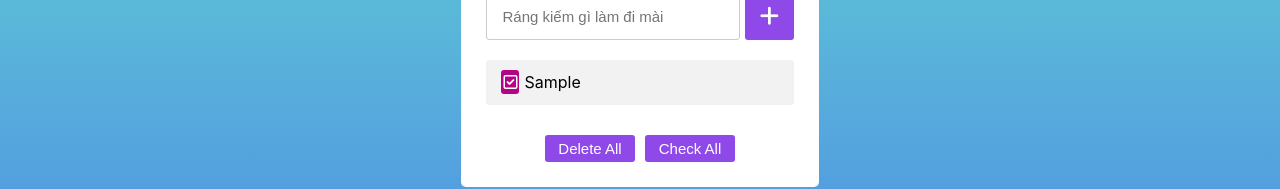
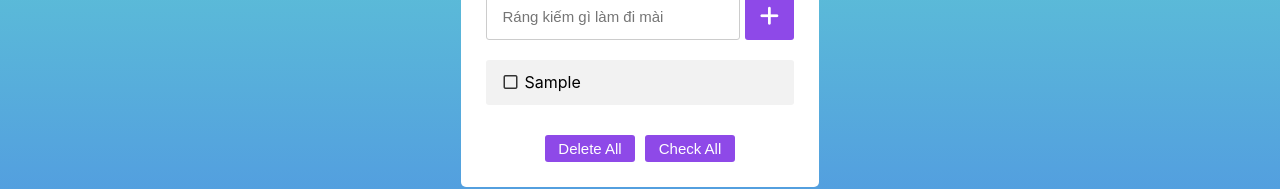
Before and after one commit to chun14799/Todos-List, a React (Create React App) app: page / in a window 1280 px wide. Both pictures are taken after typing "Sample" into the empty fields and a click on the button 769 px from the left and 367 px from the top of the page. Shown: the part 350-539 px from the top of the page. Built offline with nearby package versions, Linux system fonts and the light colour scheme.

Commit message:
update UI in checkbox

```diff
--- a/src/App.js
+++ b/src/App.js
@@ -10,6 +10,7 @@ const App = () => {
   const [input, setInput] = useState("")
   const [selectedTodo, setSelectedTodo] = useState(null)
   const [clicked, setClicked] = useState(false)
+  const [checkedAll, setCheckedAll] = useState(false)
 
 
   const handleChange = (e) => {
@@ -62,6 +63,7 @@ const App = () => {
   }
 
   const handleCheck = (id) => {
+    setClicked(true)
     setTodos(
       todos.map((val) => {
         if (val.id === id) {
@@ -73,10 +75,15 @@ const App = () => {
         return val
       })
     )
+    if (clicked === true) {
+      setClicked(false)
+    } else {
+      setClicked(true)
+    }
   }
 
   const handleCheckAll = () => {
-    setClicked(true)
+    setCheckedAll(true)
     setTodos(
       todos.map((val) => {
         return {
@@ -86,10 +93,10 @@ const App = () => {
       })
     )
 
-    if (clicked === true) {
-      setClicked(false)
+    if (checkedAll === true) {
+      setCheckedAll(false)
     } else {
-      setClicked(true)
+      setCheckedAll(true)
     }
   }
 
@@ -120,7 +127,7 @@ const App = () => {
                 (
                   todos.map((val) => (
                     <li key={val.id} className={val.isDone ? 'checked' : ""}>
-                      <span className='check_box' onClick={() => handleCheck(val.id)}><i class="far fa-check-square"></i></span>
+                      <span className='check_box' onClick={() => handleCheck(val.id)}>{clicked ? <i class="far fa-check-square"></i> : <i class="far fa-square"></i>}</span>
                       {val.content}
                       <span className='edit_btn' onClick={() => handleUpdate(val.id)}><i className="fas fa-edit"></i></span>
                       <span className='delete_btn' onClick={() => handleDelete(val.id)}><i className="fas fa-trash"></i></span>
@@ -134,7 +141,7 @@ const App = () => {
             {/* <span>Mày còn {pending} tasks kìa</span> */}
             <div className="footer_btn">
               <button onClick={handleDeleteAll}>Delete All</button>
-              <button className='check_all' onClick={handleCheckAll}>{clicked ? "Uncheck All" : "Check All"}</button>
+              <button className='check_all' onClick={handleCheckAll}>{checkedAll ? "Uncheck All" : "Check All"}</button>
             </div>
           </div>
         </div>
--- a/src/App.scss
+++ b/src/App.scss
@@ -98,17 +98,16 @@ body {
           }
           .check_box {
             margin-right: 5px;
-            color: #fff;
+            color: #333;
             width: 25px;
             text-align: center;
             border-radius: 3px;
-            background: #b40486;
             cursor: pointer;
             padding: 2px;
           }
         }
         .checked {
-          color: #ccc;
+          background-color: #ccc;
           text-decoration: line-through;
           span:not(.check_box) {
             display: none;
```
